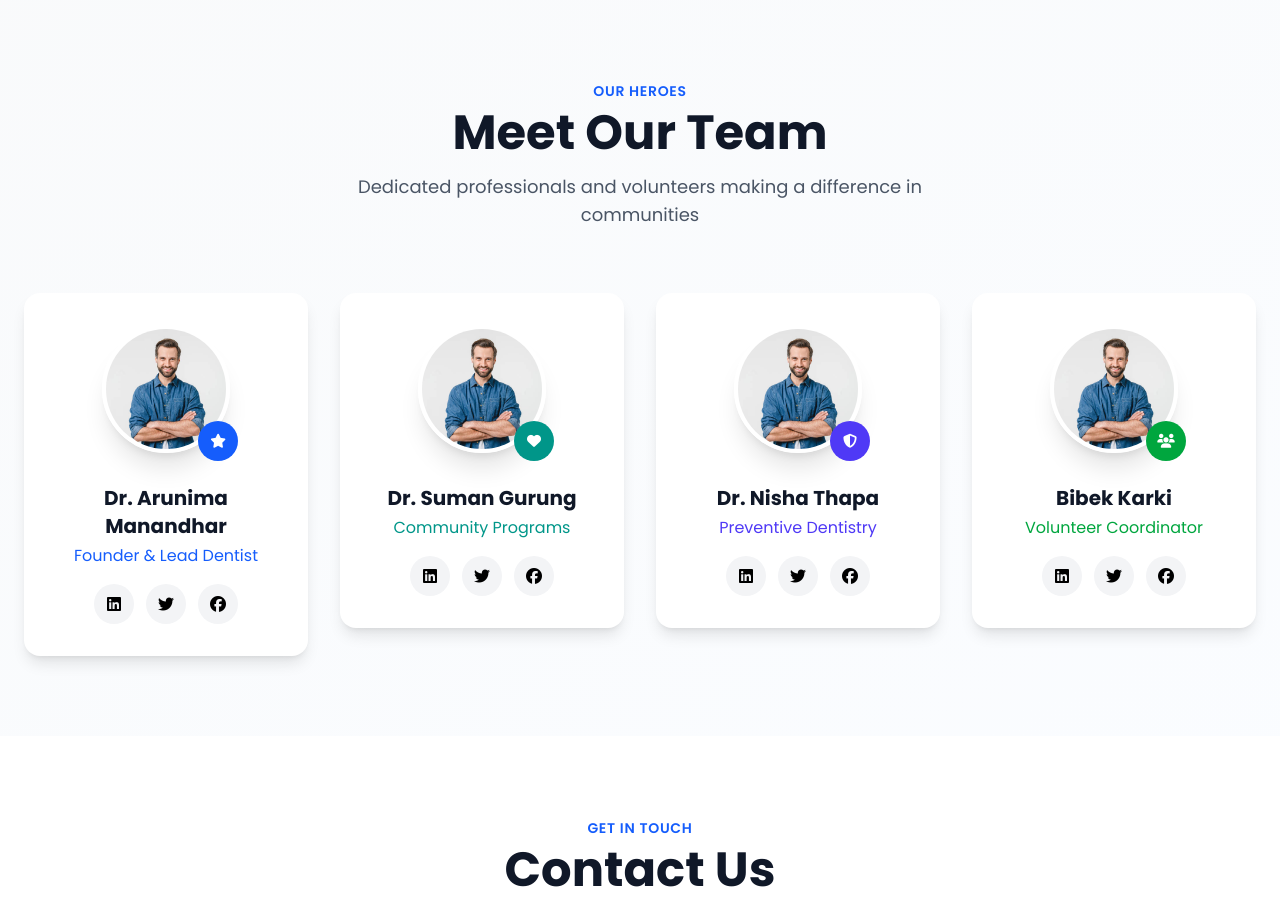
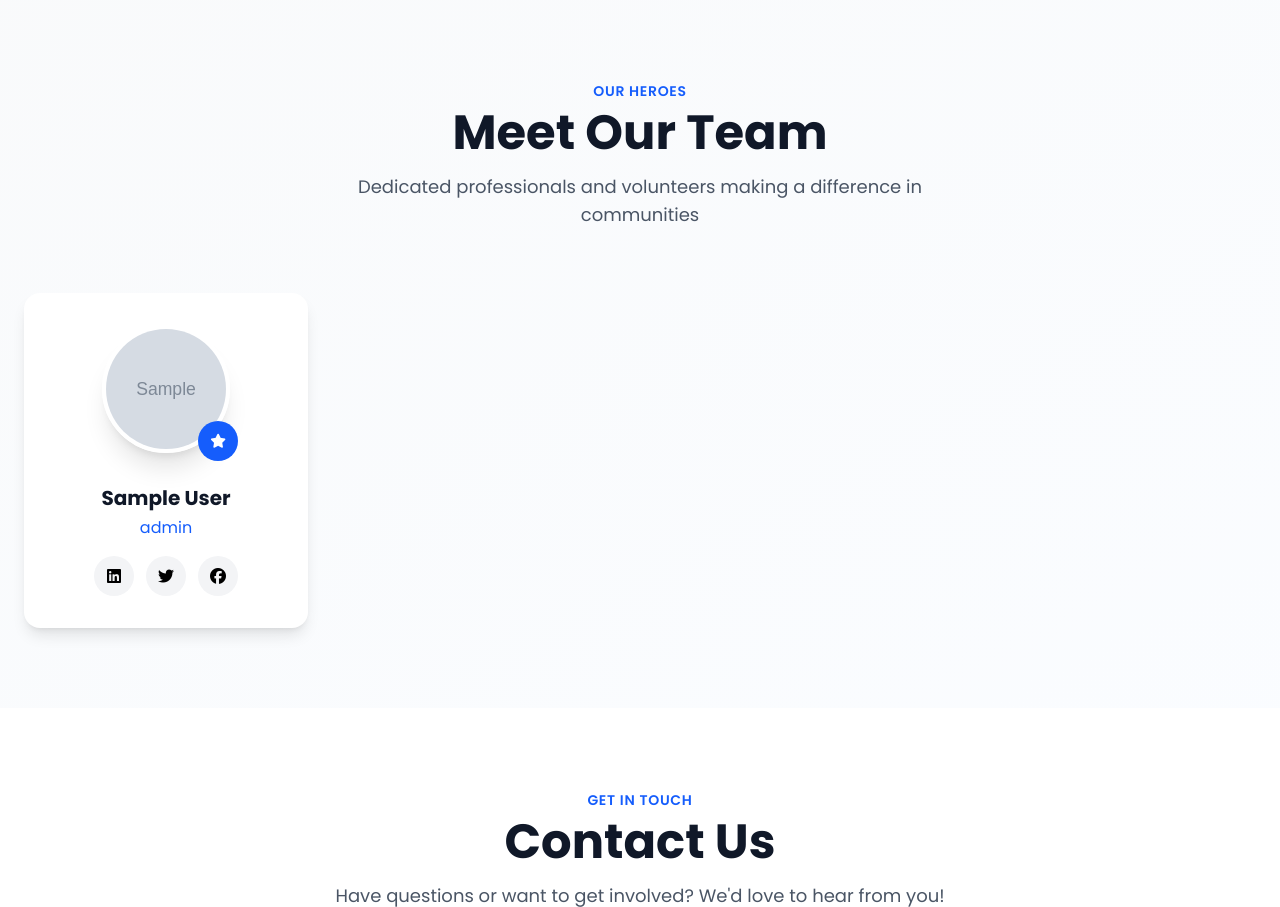
Before and after one commit to nikeshh-x/miles-for-smiles, a Django app: template website/templates/website/home.html in a window 1280 px wide. Shown: the part 3878-4785 px from the top of the page. Run offline with Django 5.2, Linux system fonts and the light colour scheme; tables that the repository leaves empty hold one stand-in row (values such as "Sample post"); the template is opened without the code that fills it: values that come from a table or form of the project are taken from there, most other values are stand-ins (such as "Sample title", 1, 10 or a date in 2020); grey boxes marked "Sample" are stand-in pictures; style sheets or scripts are compiled from the project's sources.

Commit message:
Teams Section

```diff
--- a/website/models.py
+++ b/website/models.py
@@ -39,3 +39,24 @@ class GalleryMedia(models.Model):
 
     def __str__(self):
         return self.title
+
+class TeamMember(models.Model):
+    name = models.CharField(max_length=100)
+    role = models.CharField(max_length=100)
+    photo = models.ImageField(upload_to='team/photos/', blank=True, null=True)
+    order = models.PositiveIntegerField(default=0, help_text="Lower numbers appear first")
+
+    linkedin_url = models.URLField(max_length=200, blank=True)
+    instagram_url = models.URLField(max_length=200, blank=True)
+    facebook_url = models.URLField(max_length=200, blank=True)
+
+    created_at = models.DateTimeField(auto_now_add=True)
+    updated_at = models.DateTimeField(auto_now=True)
+
+    def __str__(self):
+        return self.name
+
+    class Meta:
+        ordering = ['order', 'name']
+        verbose_name = 'Team Member'
+        verbose_name_plural = 'Team Members'
--- a/website/templates/website/home.html
+++ b/website/templates/website/home.html
@@ -640,7 +640,8 @@
     </div>
 
     <div class="grid sm:grid-cols-2 lg:grid-cols-4 gap-8">
-      <!-- Team Member 1 -->
+      {% for team in teams %}
+      <!-- Team Card -->
       <div class="group">
         <div
           class="relative bg-white rounded-2xl shadow-lg hover:shadow-2xl transition-all duration-300 overflow-hidden"
@@ -651,7 +652,7 @@
           <div class="p-8 text-center relative">
             <div class="relative inline-block mb-6">
               <img
-                src="{% static 'images/person.jpg' %}"
+                src="{{ team.photo.url }}"
                 alt="Dr. Arunima Mandzr"
                 class="h-32 w-32 rounded-full mx-auto object-cover border-4 border-white shadow-xl group-hover:scale-110 transition-transform duration-300"
               />
@@ -662,12 +663,12 @@
               </div>
             </div>
             <h3 class="text-xl font-bold text-gray-900 mb-1">
-              Dr. Arunima Manandhar
+              {{team.name}}
             </h3>
-            <p class="text-blue-600 font-medium mb-4">Founder & Lead Dentist</p>
+            <p class="text-blue-600 font-medium mb-4">{{team.role}}</p>
             <div class="flex items-center justify-center gap-3">
               <a
-                href="https://www.linkedin.com/in/nikeshhh/"
+                href=""
                 class="w-10 h-10 bg-gray-100 rounded-full flex items-center justify-center hover:bg-blue-600 hover:text-white transition-all duration-300"
               >
                 <i class="fa-brands fa-linkedin"></i>
@@ -688,106 +689,10 @@
           </div>
         </div>
       </div>
+      {% endfor %}
 
-      <!-- Team Member 2 -->
-      <div class="group">
-        <div
-          class="relative bg-white rounded-2xl shadow-lg hover:shadow-2xl transition-all duration-300 overflow-hidden"
-        >
-          <div
-            class="absolute inset-0 bg-linear-to-br from-teal-500/5 to-transparent opacity-0 group-hover:opacity-100 transition-opacity"
-          ></div>
-          <div class="p-8 text-center relative">
-            <div class="relative inline-block mb-6">
-              <img
-                src="{% static 'images/person.jpg' %}"
-                alt="Dr. Suman Gurung"
-                class="h-32 w-32 rounded-full mx-auto object-cover border-4 border-white shadow-xl group-hover:scale-110 transition-transform duration-300"
-              />
-              <div
-                class="absolute -bottom-2 -right-2 w-10 h-10 bg-teal-600 rounded-full flex items-center justify-center"
-              >
-                <i class="fa-solid fa-heart text-white text-sm"></i>
-              </div>
-            </div>
-            <h3 class="text-xl font-bold text-gray-900 mb-1">
-              Dr. Suman Gurung
-            </h3>
-            <p class="text-teal-600 font-medium mb-4">Community Programs</p>
-            <div class="flex items-center justify-center gap-3">
-              <a
-                href="#"
-                class="w-10 h-10 bg-gray-100 rounded-full flex items-center justify-center hover:bg-teal-600 hover:text-white transition-all duration-300"
-              >
-                <i class="fa-brands fa-linkedin"></i>
-              </a>
-              <a
-                href="#"
-                class="w-10 h-10 bg-gray-100 rounded-full flex items-center justify-center hover:bg-teal-600 hover:text-white transition-all duration-300"
-              >
-                <i class="fa-brands fa-twitter"></i>
-              </a>
-              <a
-                href="#"
-                class="w-10 h-10 bg-gray-100 rounded-full flex items-center justify-center hover:bg-teal-600 hover:text-white transition-all duration-300"
-              >
-                <i class="fa-brands fa-facebook"></i>
-              </a>
-            </div>
-          </div>
-        </div>
-      </div>
 
-      <!-- Team Member 3 -->
-      <div class="group">
-        <div
-          class="relative bg-white rounded-2xl shadow-lg hover:shadow-2xl transition-all duration-300 overflow-hidden"
-        >
-          <div
-            class="absolute inset-0 bg-linear-to-br from-indigo-500/5 to-transparent opacity-0 group-hover:opacity-100 transition-opacity"
-          ></div>
-          <div class="p-8 text-center relative">
-            <div class="relative inline-block mb-6">
-              <img
-                src="{% static 'images/person.jpg' %}"
-                alt="Dr. Nisha Thapa"
-                class="h-32 w-32 rounded-full mx-auto object-cover border-4 border-white shadow-xl group-hover:scale-110 transition-transform duration-300"
-              />
-              <div
-                class="absolute -bottom-2 -right-2 w-10 h-10 bg-indigo-600 rounded-full flex items-center justify-center"
-              >
-                <i class="fa-solid fa-shield-halved text-white text-sm"></i>
-              </div>
-            </div>
-            <h3 class="text-xl font-bold text-gray-900 mb-1">
-              Dr. Nisha Thapa
-            </h3>
-            <p class="text-indigo-600 font-medium mb-4">Preventive Dentistry</p>
-            <div class="flex items-center justify-center gap-3">
-              <a
-                href="#"
-                class="w-10 h-10 bg-gray-100 rounded-full flex items-center justify-center hover:bg-indigo-600 hover:text-white transition-all duration-300"
-              >
-                <i class="fa-brands fa-linkedin"></i>
-              </a>
-              <a
-                href="#"
-                class="w-10 h-10 bg-gray-100 rounded-full flex items-center justify-center hover:bg-indigo-600 hover:text-white transition-all duration-300"
-              >
-                <i class="fa-brands fa-twitter"></i>
-              </a>
-              <a
-                href="#"
-                class="w-10 h-10 bg-gray-100 rounded-full flex items-center justify-center hover:bg-indigo-600 hover:text-white transition-all duration-300"
-              >
-                <i class="fa-brands fa-facebook"></i>
-              </a>
-            </div>
-          </div>
-        </div>
-      </div>
-
-      <!-- Team Member 4 -->
+      <!-- Team Member 4
       <div class="group">
         <div
           class="relative bg-white rounded-2xl shadow-lg hover:shadow-2xl transition-all duration-300 overflow-hidden"
@@ -832,7 +737,7 @@
             </div>
           </div>
         </div>
-      </div>
+      </div> -->
     </div>
   </div>
 </section>
```
Also changed, not shown: website/admin.py (+8 -1 lines), website/views.py (+6 -1 lines), website/migrations/0003_teammember.py (added), website/migrations/0004_alter_teammember_options_teammember_order.py (added).
